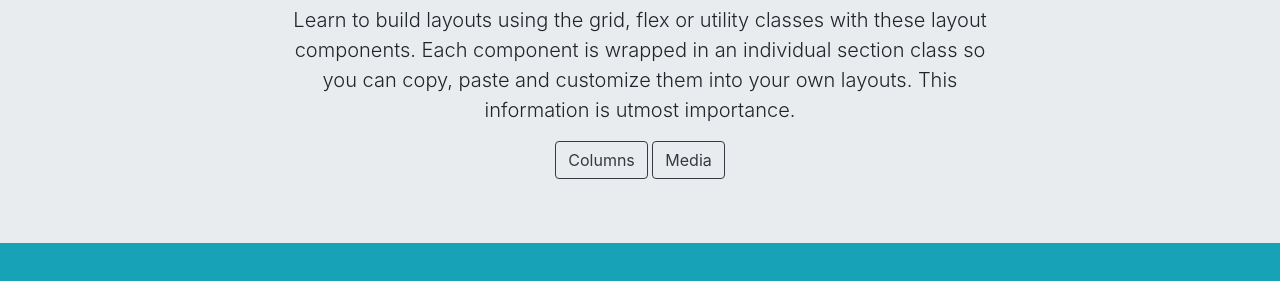
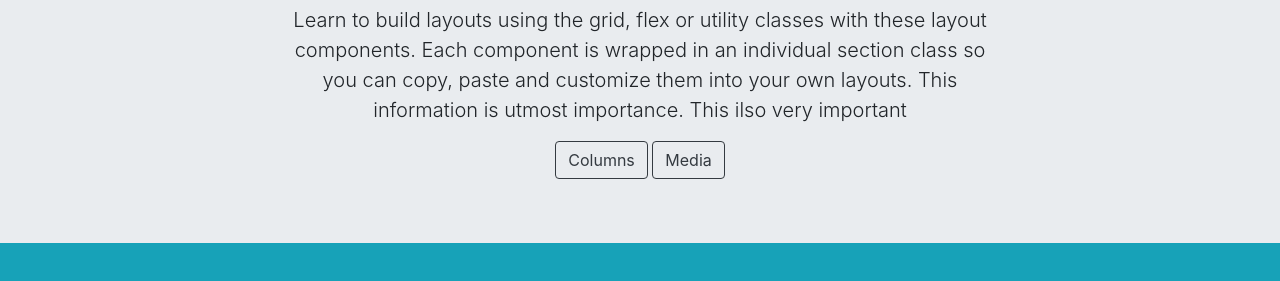
Before and after one commit to diortegadiaz/learningMaterial, a plain HTML site: page index.html in a window 1280 px wide. Shown: the part 157-438 px from the top of the page. Drawn offline with nearby package versions, Linux system fonts and the light colour scheme.

Commit message:
I added more information

```diff
--- a/index.html
+++ b/index.html
@@ -49,6 +49,8 @@
                 individual section class so you can copy, paste and customize them into your own layouts.
 
                 This information is utmost importance.
+
+                This ilso very important
               </p>
               <a class="btn btn-outline-dark" href="columns.html">Columns</a>
               <a class="btn btn-outline-dark" href="media.html">Media</a>
```
